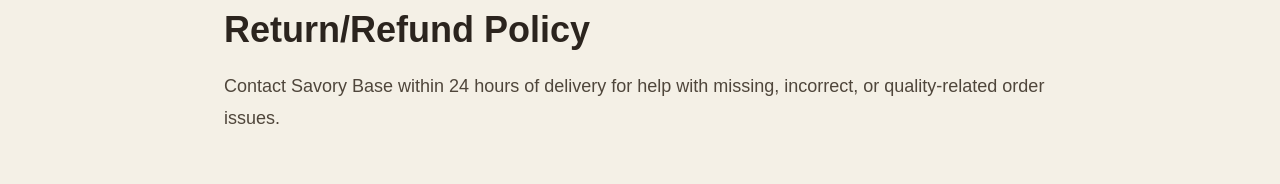
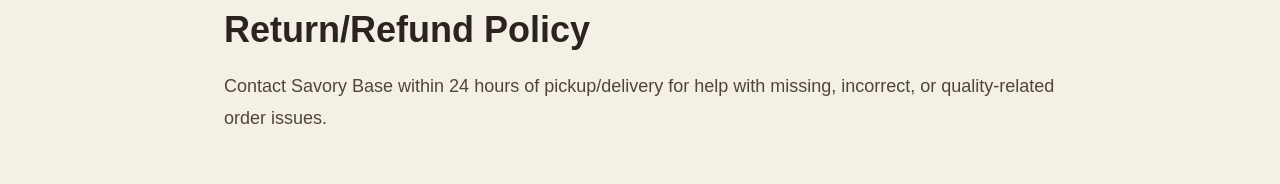
Before and after one commit to shirleymramirez/savorybase_spa, a Next.js app: page /refund-policy in a window 1280 px wide. Shown: the part 140-324 px from the top of the page. Built offline with nearby package versions, Linux system fonts and the light colour scheme.

Commit message:
added margin bottom at the product grid section and updated refund plocy and terms of service details

```diff
--- a/app/refund-policy/page.tsx
+++ b/app/refund-policy/page.tsx
@@ -3,7 +3,7 @@
     <main className="mx-auto max-w-4xl px-4 py-16 sm:px-6 lg:px-8">
       <h1 className="text-4xl font-bold text-[#2B241E]">Return/Refund Policy</h1>
       <p className="mt-5 text-lg leading-8 text-[#4F463B]">
-        Contact Savory Base within 24 hours of delivery for help with missing,
+        Contact Savory Base within 24 hours of pickup/delivery for help with missing,
         incorrect, or quality-related order issues.
       </p>
     </main>
--- a/app/terms/page.tsx
+++ b/app/terms/page.tsx
@@ -3,7 +3,7 @@
     <main className="mx-auto max-w-4xl px-4 py-16 sm:px-6 lg:px-8">
       <h1 className="text-4xl font-bold text-[#2B241E]">Terms of Service</h1>
       <p className="mt-5 text-lg leading-8 text-[#4F463B]">
-        Use of this storefront is subject to standard ordering, delivery, payment,
+        Use of this website is subject to standard ordering, pick-up/delivery, payment,
         and account terms.
       </p>
     </main>
--- a/components/product-grid.tsx
+++ b/components/product-grid.tsx
@@ -7,7 +7,7 @@
 
 export function ProductGrid({ foods }: ProductGridProps) {
   return (
-    <section id="products" aria-label="Food products">
+    <section id="products" aria-label="Food products" className="mb-16">
       <div>
          <p className="text-sm font-semibold uppercase tracking-wide text-[#6E7A5E]">
           Featured & Best-Selling
```
